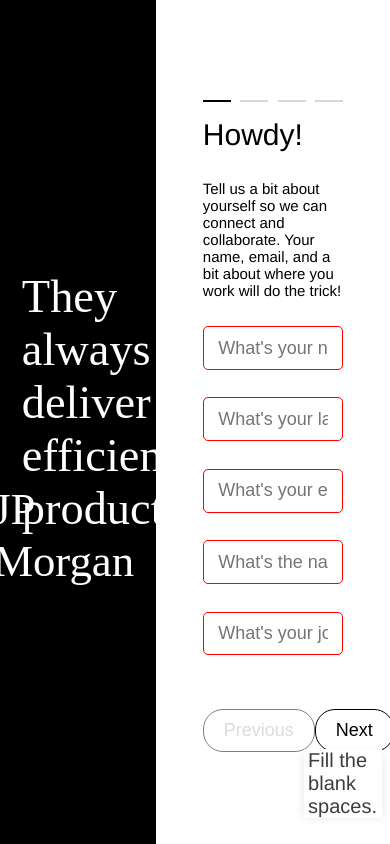
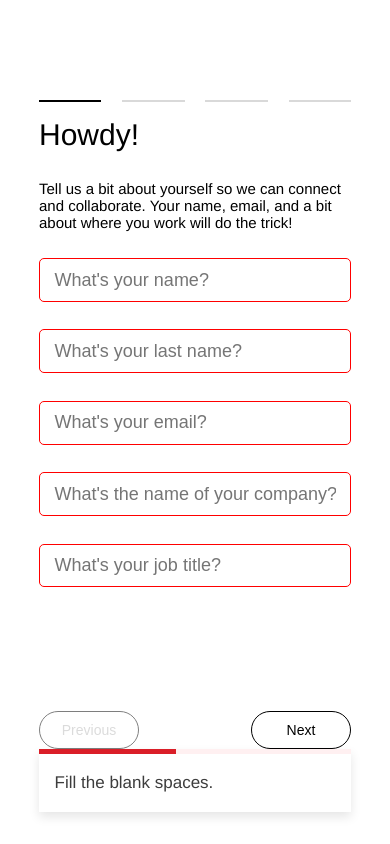
Before and after one commit to Zentinel-Consulting/zentinel-consulting, a SvelteKit app: page /lets-talk in a window 390 px wide. Both pictures are taken after a click on the button "Next". Built offline with nearby package versions, Linux system fonts and the light colour scheme.

Commit message:
lots of responsiveness fixes

```diff
--- a/src/components/CommentCard.svelte
+++ b/src/components/CommentCard.svelte
@@ -98,4 +98,20 @@
     padding: 0;
     margin: 0;
   }
+  @media only screen and (max-width: 1550px){
+    .comment-container p {
+      font-size: 2.7rem;
+    }
+    .name-container p{
+      font-size: 2.5rem;
+    }
+  }
+  @media only screen and (max-width: 1130px){
+    .comment-container p {
+      font-size: 2.5rem;
+    }
+    .name-container p{
+      font-size: 2.3rem;
+    }
+  }
 </style>
--- a/src/components/DatePicker.svelte
+++ b/src/components/DatePicker.svelte
@@ -148,4 +148,16 @@
     cursor: not-allowed;
     opacity: 0.5;
   }
+  @media only screen and (max-width: 750px){
+    td, th {
+      font-size: 12px;
+      width: 14%;
+      text-align: center;
+      border-radius: 4px;
+      border: 1px solid black;
+      line-height: 80%;
+      margin: 0;
+      padding: 0;
+    }
+  }
 </style>
--- a/src/components/FormInput.svelte
+++ b/src/components/FormInput.svelte
@@ -20,8 +20,6 @@
     {"label":"Automation", "selected": false},
     {"label":"Consulting", "selected": false},
   ];
-
-  let tag_labels = ["WebApp", "AI", "Data Science", "Backend Services", "Cloud Solutions", "Marketing", "Web Design"];
 
   export let selectedDate = "2022-03-01";
   export let inputValue = "";         // This Check the value here
@@ -245,4 +243,15 @@
     outline: none;
     font-family: Arial, sans-serif;
   }
+  @media only screen and (max-width: 1600px){
+    .tag-list-holder button {
+      font-size: 14px;
+      padding: 0px 20px;
+    }
+  }
+  @media only screen and (max-width: 1500px){
+    .tag-list-holder button {
+      height: 30px;
+    }
+  }
 </style>
--- a/src/components/NotificationCard.svelte
+++ b/src/components/NotificationCard.svelte
@@ -146,4 +146,30 @@
     padding: 0;
     margin: 0;
   }
+
+  @media only screen and (max-width: 1250px){
+    .paragraph-container p{
+      font-size: 17px;
+    }
+  }
+  @media only screen and (max-width: 1200px){
+    .card-container{
+      width: 35%;
+    }
+  }
+  @media only screen and (max-width: 700px){
+    .card-container{
+      width: 45%;
+    }
+  }
+  @media only screen and (max-width: 500px){
+    .row-container {
+      justify-content: center;
+    }
+    .card-container {
+      width: 80%;
+      background-color: red;
+      margin-right: 0%;
+    }
+  }
 </style>
--- a/src/components/StepperLetsTalk.svelte
+++ b/src/components/StepperLetsTalk.svelte
@@ -411,4 +411,52 @@
     width: 100%;
     height: 30%;
   }
+  @media only screen and (max-width: 1250px){
+    .dates-row {
+      justify-content: space-between;
+    }
+  }
+  @media only screen and (max-width: 1100px){
+    .dates-row {
+      height: 40%;
+    }
+  }
+  @media only screen and (max-width: 1200px){
+    .button-obj {
+      width: 150px;
+
+    }
+  }
+  @media only screen and (max-width: 650px){
+    .dates-row {
+      flex-direction: column;
+      align-items: center;
+      height: 70%;
+    }
+    .dates-cell {
+      height: 48%;
+      width: 60%;
+    }
+  }
+  @media only screen and (max-width: 550px){
+    .button-obj {
+      width: 100px;
+      font-size: 14px;
+
+    }
+    .dates-cell {
+      width:65%;
+    }
+  }
+  @media only screen and (max-width: 700px),
+              screen and (max-height: 900px){
+    .tag-list-holder {
+      overflow-y: scroll;
+    }
+  }
+  @media only screen and (max-width: 700px) {
+    .tag-list-holder {
+      height: 30%;
+    }
+  }
 </style>
--- a/src/routes/lets-talk/+page.svelte
+++ b/src/routes/lets-talk/+page.svelte
@@ -2,11 +2,6 @@
   import StepperLetsTalk from "../../components/StepperLetsTalk.svelte";
   import CommentCard from "../../components/CommentCard.svelte";
 
-  let list_comments = [
-    {"comment":"Zentinel Consulting Group is just the best consulting company.", "person": "Google"},
-    {"comment":"They are the best in web design.", "person": "Alfonso"},
-    {"comment":"The product Zentinel delivered has bringed more clients to my bussines.", "person": "Alfonso"},
-  ];
 </script>
 
 <div
@@ -77,4 +72,17 @@
     width: 80%;
     height: 80%;
   }
+  @media only screen and (max-width: 900px){
+    .placeholder-container {
+      display: none;
+    }
+    .form-container {
+      width: 100%;
+    }
+  }
+  @media only screen and (max-width: 600px){
+    .form-holder {
+      width: 80%;
+    }
+  }
 </style>
```
